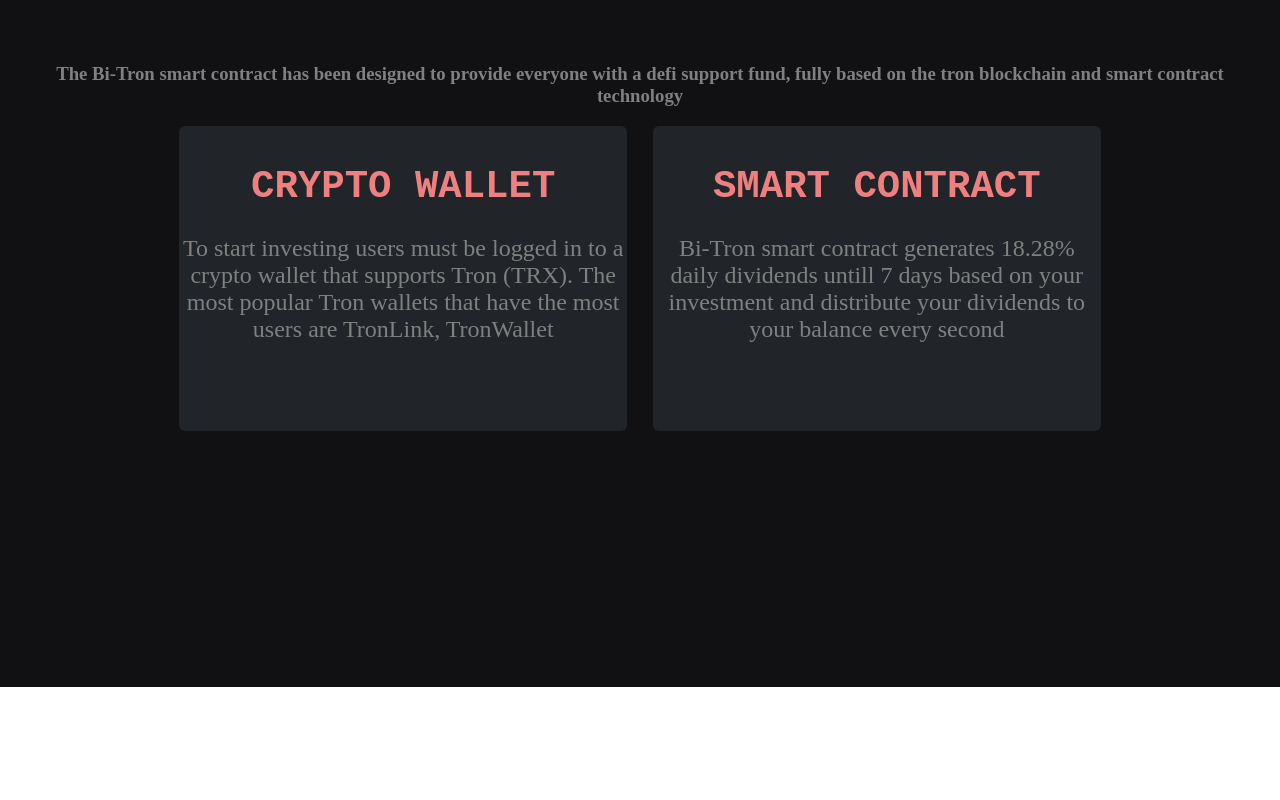
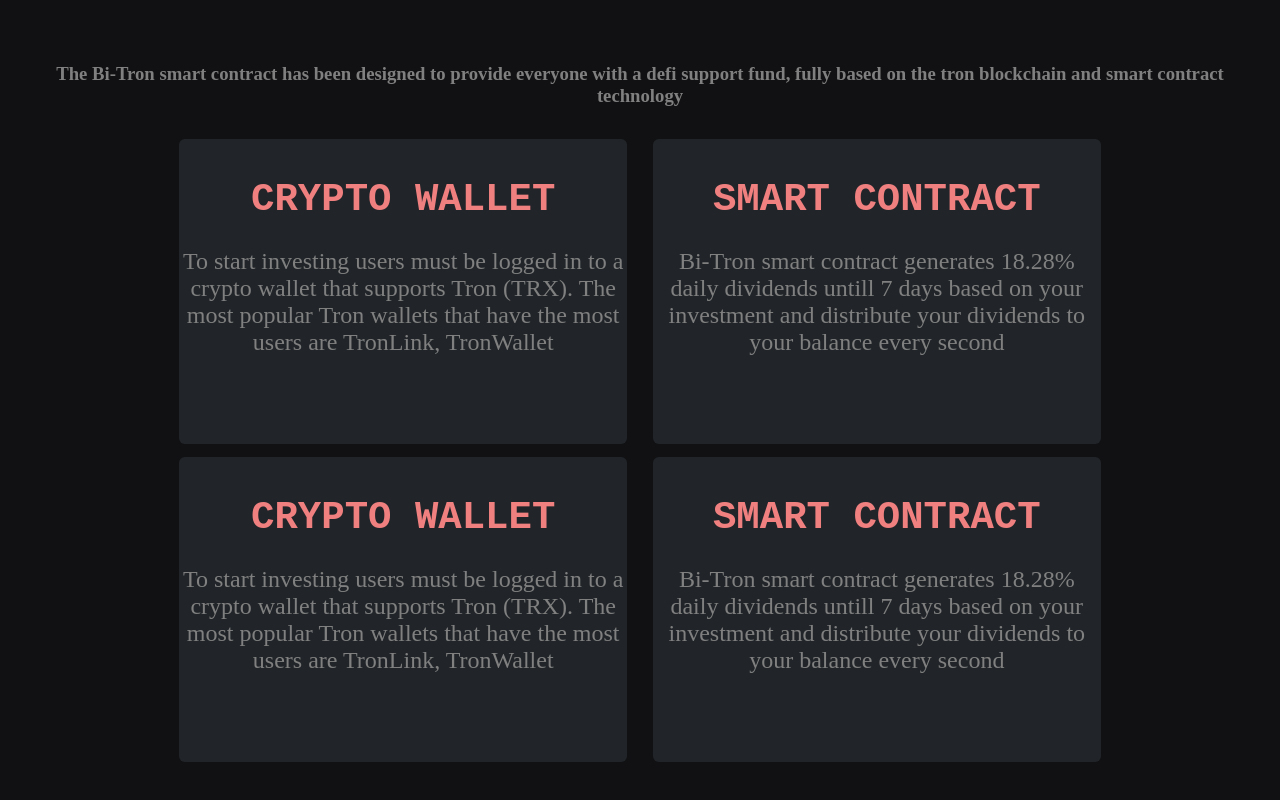
Before and after one commit to ali-203/myapp, a React (Create React App) app: page / in a window 1280 px wide. Shown: the part 3456-4256 px from the top of the page. Before the commit the page ends 4143 px from the top, so only its background shows below. Built offline with nearby package versions, Linux system fonts and the light colour scheme.

Commit message:
updated css

```diff
--- a/src/App.css
+++ b/src/App.css
@@ -415,7 +415,9 @@
     border-radius: 6px 6px 6px 6px;
 }
 .four_card {
+  padding-top: 1%;
   display: flex;
+
 }
 .four_card h1 {
   font-family: monospace;
--- a/src/App.js
+++ b/src/App.js
@@ -168,6 +168,17 @@
             <p>Bi-Tron smart contract generates 18.28% daily dividends untill 7 days based on your investment and distribute your dividends to your balance every second</p>
             </div>
             </div>
+            <div className="four_card">
+            <div className= "crypto_wallet">
+            <h1>CRYPTO WALLET</h1>
+            <p>To start investing users must be logged in to a crypto wallet that supports Tron (TRX). The most popular Tron wallets that have the most users are TronLink, TronWallet</p>
+            </div>
+            <div className="smart-contract">
+            <h1>SMART CONTRACT</h1>
+            <p>Bi-Tron smart contract generates 18.28% daily dividends untill 7 days based on your investment and distribute your dividends to your balance every second</p>
+            </div>
+            </div>
+
             </div>
         </div>
 
```
Also changed, not shown: 1 other file (tests, documents, lock files or other folders).
